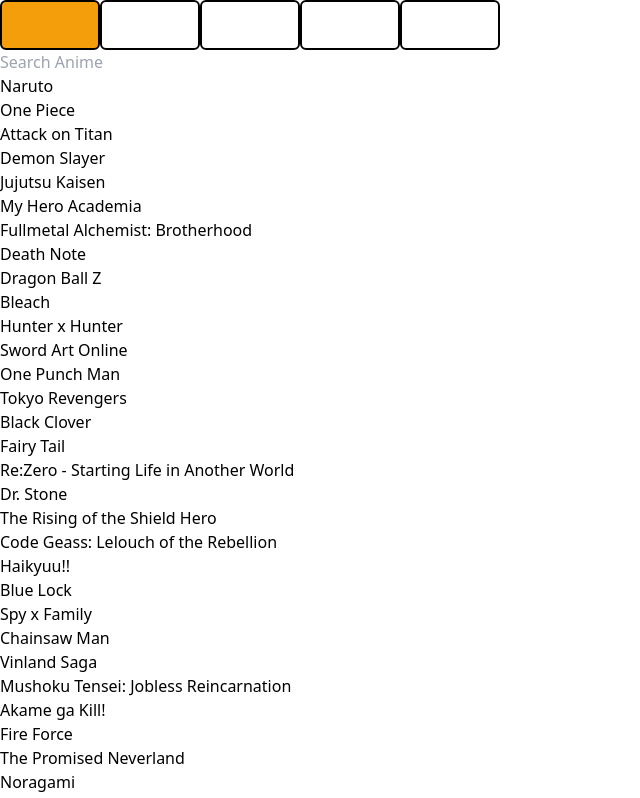
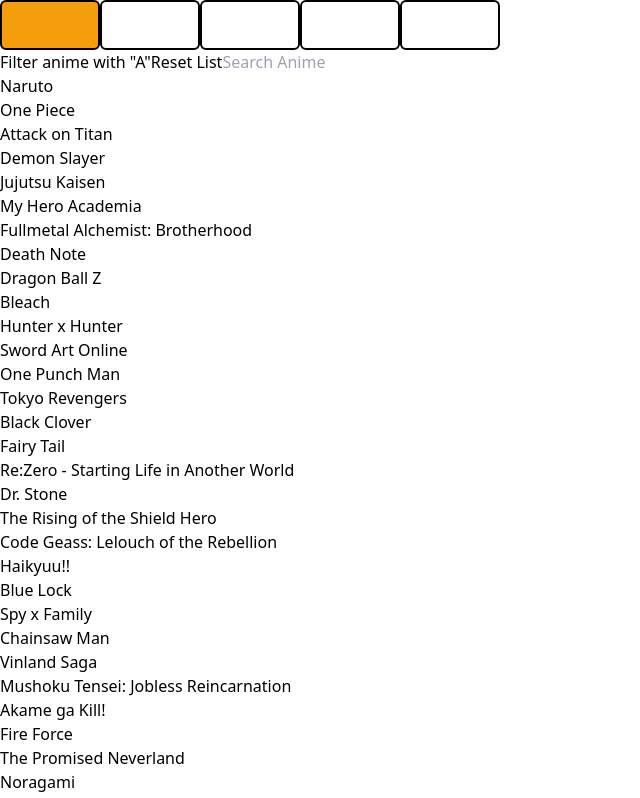
Before and after one commit to akshitchowdhury/playground, a React (Create React App) app: page / in a window 1280 px wide. Shown: the top 798 px of the page, without its empty margins (0-640 px from the left). Built offline with nearby package versions, Linux system fonts and the light colour scheme.

Commit message:
FilterList3

```diff
--- a/src/playFiles/FilterList/FilterList.jsx
+++ b/src/playFiles/FilterList/FilterList.jsx
@@ -10,10 +10,14 @@
             setAnimeList(data.filter((anime)=>anime.toLowerCase().includes(searchAnime.toLowerCase())))
     },[searchAnime])
 
+    const handleFilterWithA = ()=>{
+        setAnimeList(data.filter((anime)=>anime.toLowerCase().charAt(0)==="a"))
+    }
     // const fileterdAnimeList = setAnimeList(animeList.filter((anime)=>anime===searchAnime.toLowerCase()))
     return (
     <div>
-
+    <button onClick={handleFilterWithA}>Filter anime with "A"</button>
+    <button onClick={()=>setAnimeList(data)}>Reset List</button>
     <input type='text' value={searchAnime} onChange={(e)=>setSearchAnime(e.target.value)} placeholder='Search Anime'/>
             {
                 animeList.map((anime,index)=>(<>
```
